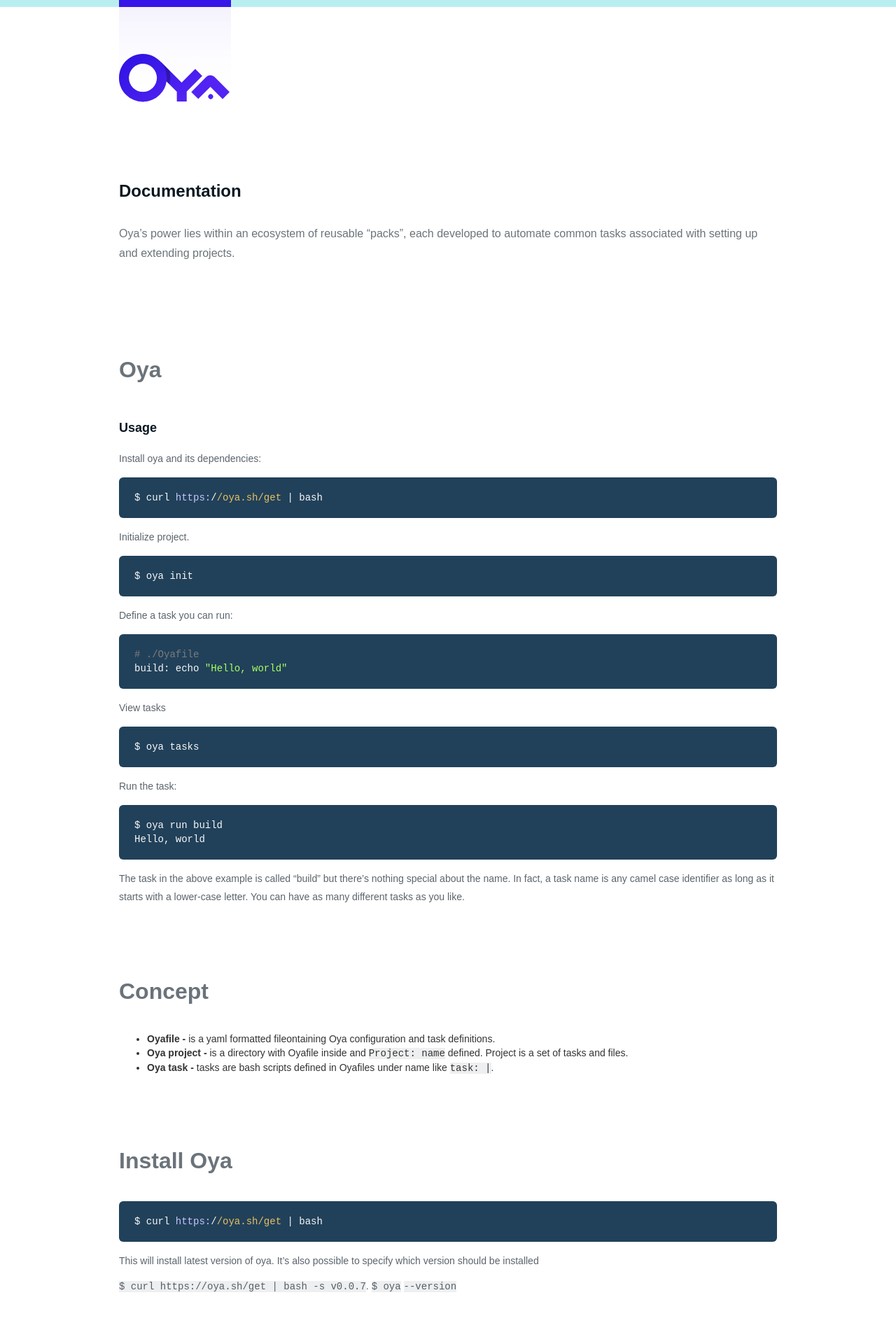
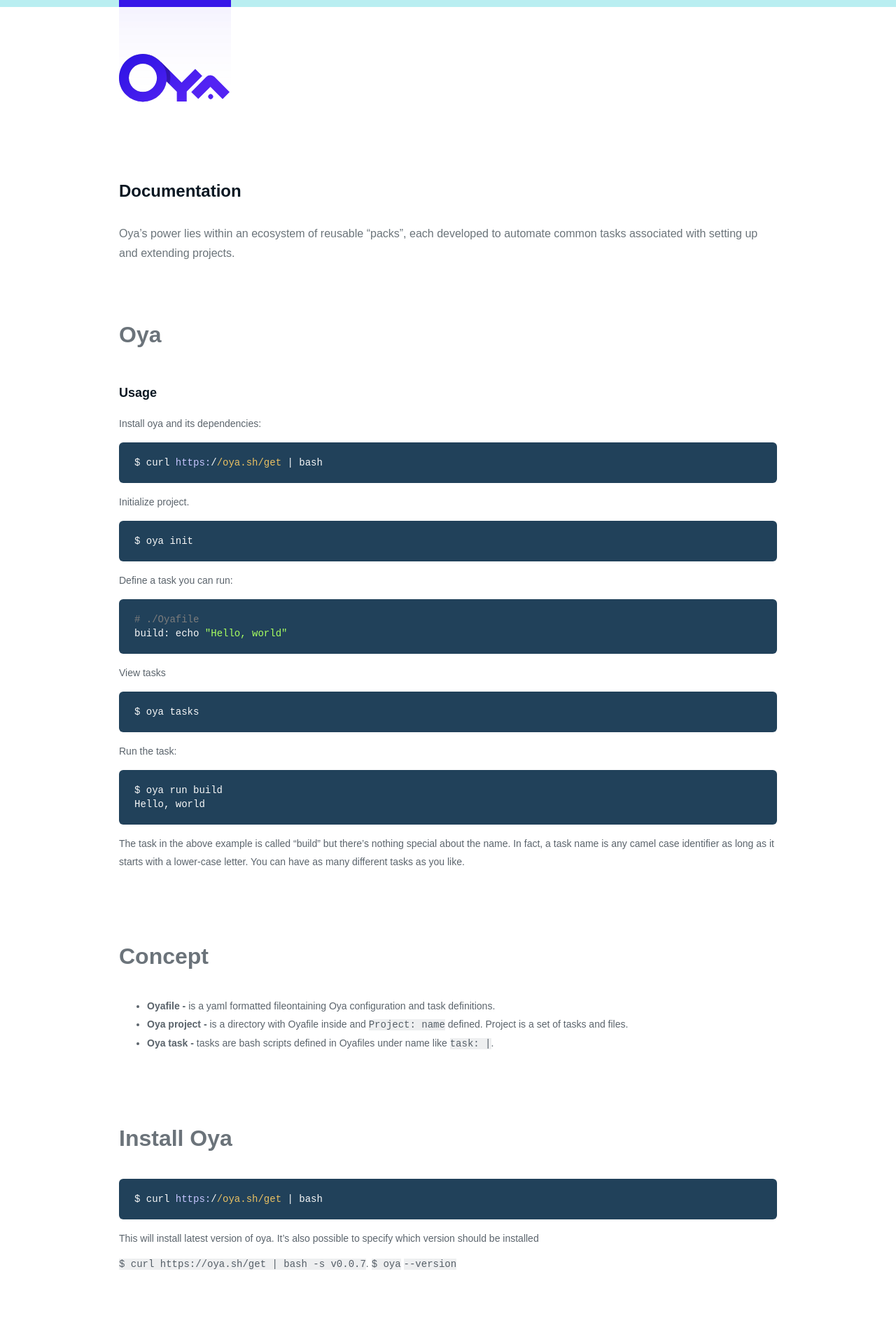
Before and after one commit to tooploox/oya, a Jekyll site: the page built from README.md, in a window 1280 px wide. Shown: the top 1920 px of the page at 70% size. Built offline with Jekyll 4.4.1, drawn with Linux system fonts in a browser that asks for light colours; nearby versions of some CDN libraries; comment, search, counter and statistics services are not loaded; our own code applies the rules of GitHub Pages for plain Markdown files; some of the changed text lies outside the part shown.

Commit message:
Fixed markdown and styling

```diff
--- a/css/docs.css
+++ b/css/docs.css
@@ -30,6 +30,10 @@
       margin-top: 100px;
     }
 
+    .md_container h1:first-of-type {
+      margin-top: 50px;
+    }
+
     .md_container h2 {
       font-family: 'Roboto Mono', sans-serif;
       color: #091722;
@@ -50,7 +54,9 @@
       margin-top: 30px;
     }
 
-    .md_container p {
+    .md_container p,
+    .md_container ul,
+    .md_container ol {
       opacity: 1;
       font-family: 'Roboto Mono', sans-serif;
       color: #091722AA;
```
Also changed, not shown: README.md.
